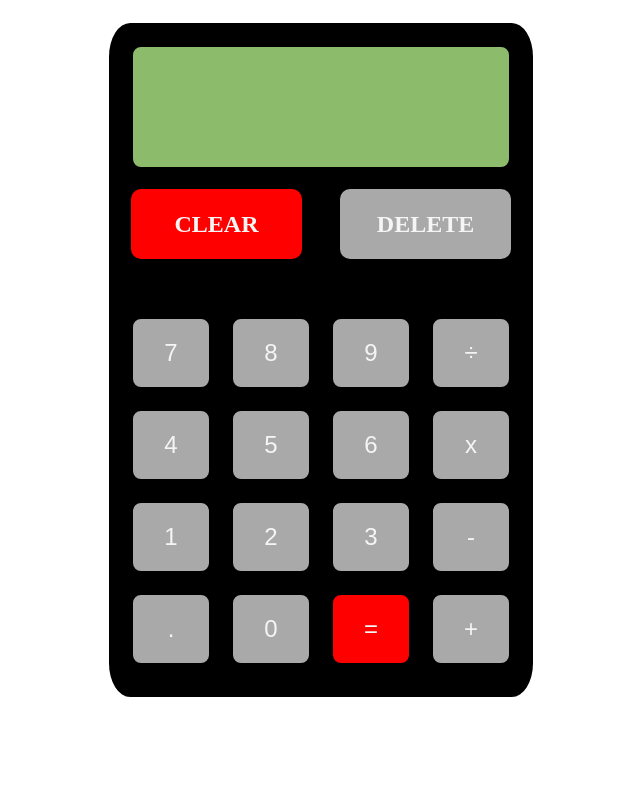
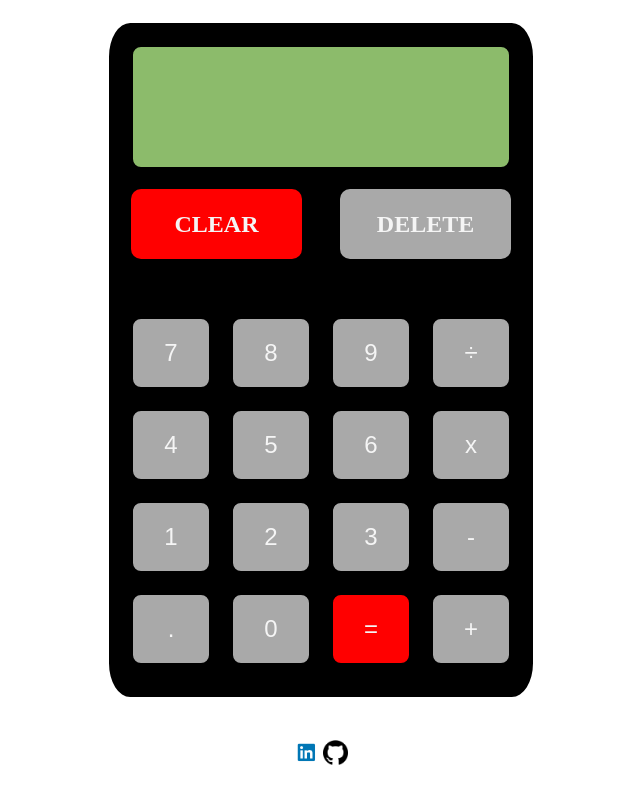
Before and after one commit to Ehaley25/calculator, a plain HTML site: page index.html in a window 1280 px wide. Shown: the whole page, without its empty margins (319-959 px from the left). Drawn offline with Linux system fonts and the light colour scheme; a web font is replaced by a local one.

Commit message:
favicon + footer

```diff
--- a/index.html
+++ b/index.html
@@ -5,6 +5,7 @@
     <meta http-equiv="X-UA-Compatible" content="IE=edge">
     <meta name="viewport" content="width=device-width, initial-scale=1.0">
     <title>Calculator</title>
+    <link rel="shortcut icon" type="image/png" href="imgs/calculate-16-32.png">
     <link rel="stylesheet" href="https://fonts.googleapis.com/css?family=Trirong">
     <link rel="stylesheet" href="style.css">
     <script src="script.js" defer></script>
@@ -44,5 +45,11 @@
             </div>
         </div>
     </main>
+    <footer>
+        <p>
+            <a href="https://www.linkedin.com/in/elijah-haley/"><img src="imgs/linkedIn-logo.png" alt=""></a>
+            <a href="https://github.com/Ehaley25"><img src="imgs/github-logo.png" alt=""></a>
+        </p>
+    </footer>
 </body>
 </html>
--- a/style.css
+++ b/style.css
@@ -80,3 +80,14 @@ main{
     cursor: pointer;
     background-color: gray;
 }
+footer{
+        display: flex;
+        justify-content: center;
+        position: fixed;
+        bottom: 0;
+        width: 100%;
+        height: 60px;   /* Height of the footer */
+}
+footer img{
+    height: 25px;
+}
```
Also changed, not shown: imgs/calculate-16-32.png (added), imgs/github-logo.png (added), imgs/linkedIn-logo.png (added).
